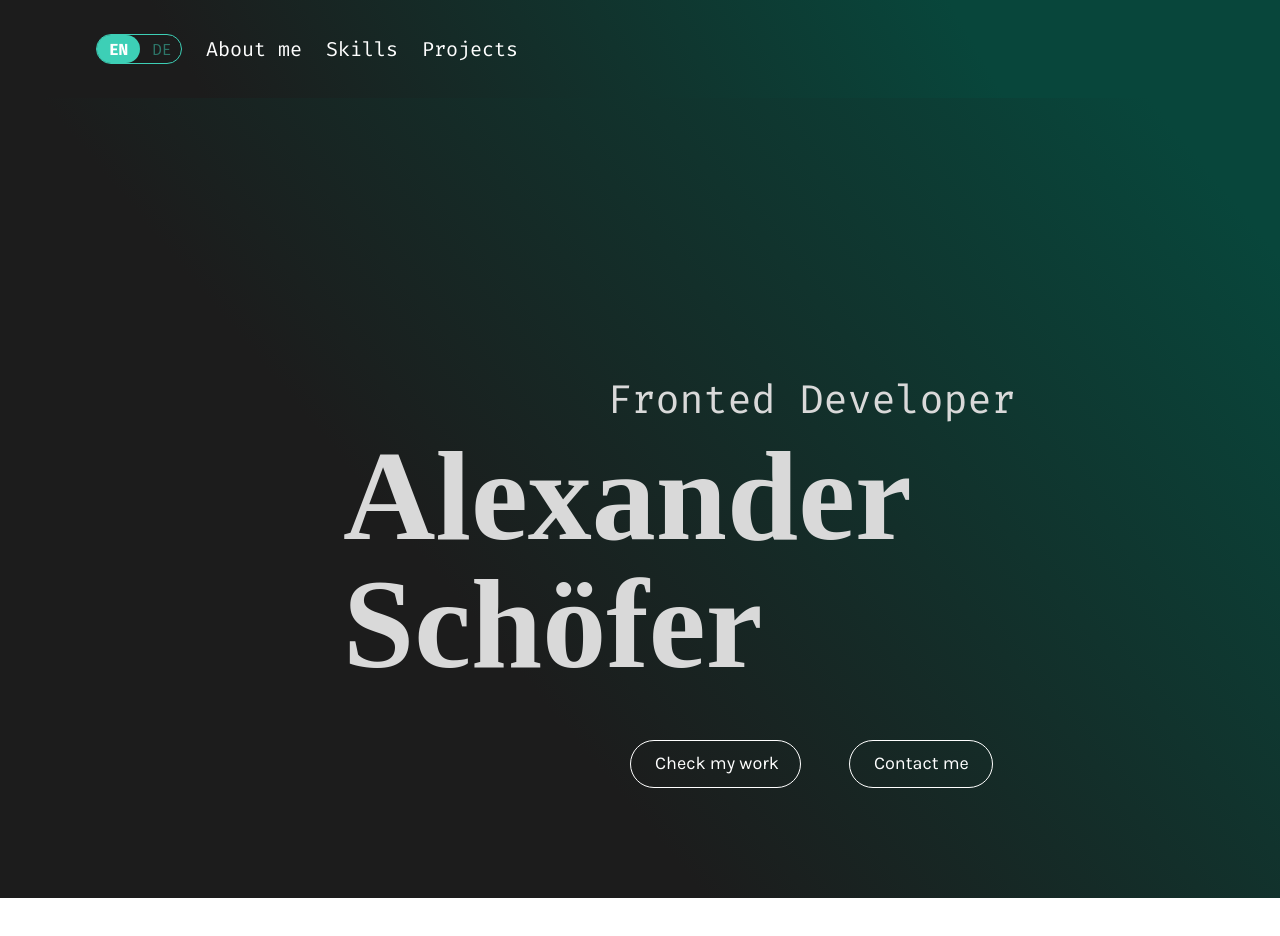
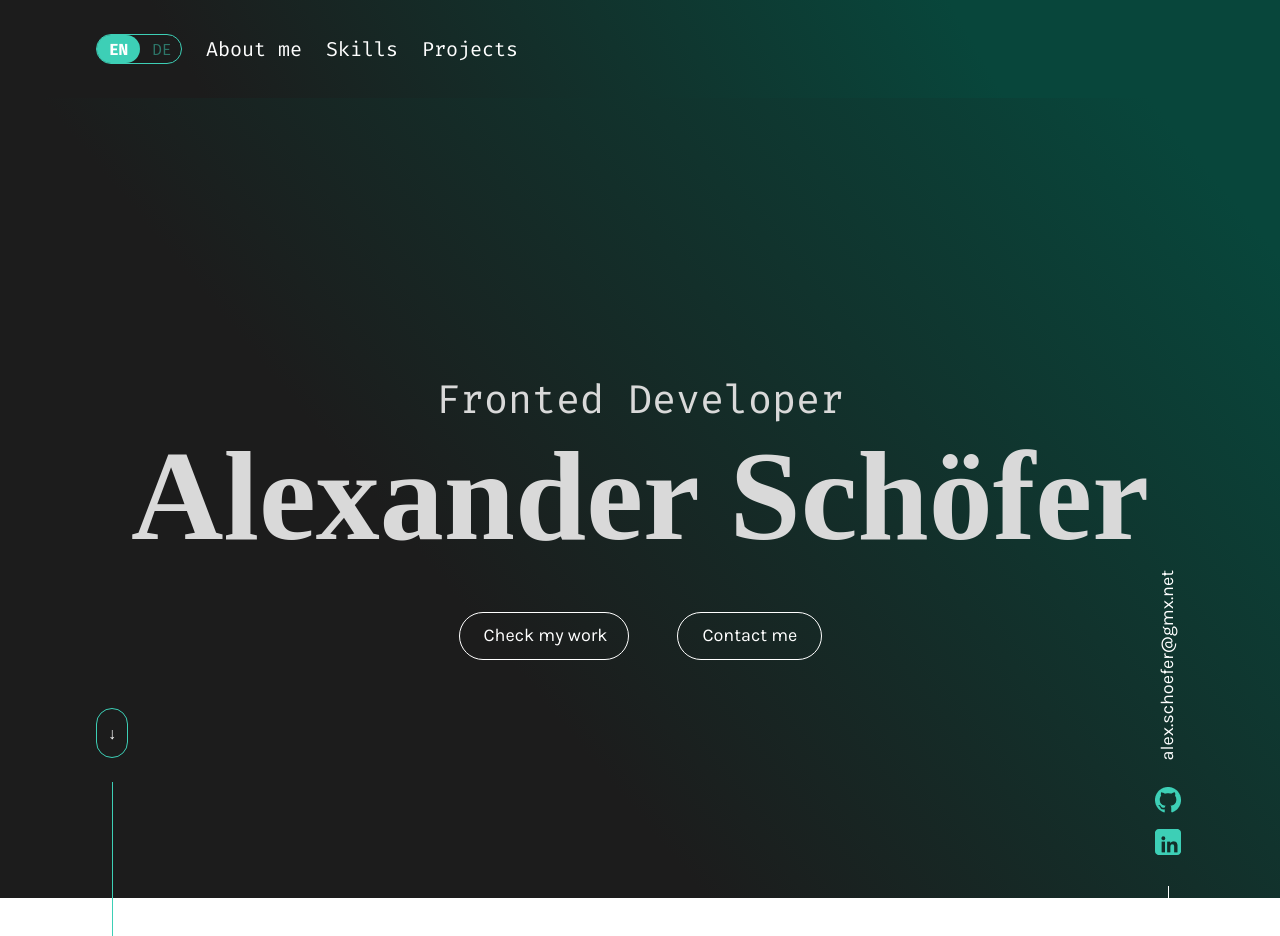
Before and after one commit to alexschoefer/portfolio, an Angular app: page / in a window 1280 px wide. Shown: the top 936 px of the page. Before the commit the page ends 898 px from the top, so only its background shows below. Built offline with nearby package versions, Linux system fonts and the light colour scheme; a web font is replaced by a local one.

Commit message:
feat: add the next elements of the landingPage; add the contact section in the landingPage

```diff
--- a/src/app/main-content/landingPage/landingPage.component.scss
+++ b/src/app/main-content/landingPage/landingPage.component.scss
@@ -7,7 +7,8 @@ section {
     flex-direction: column;
     justify-content: center;
     align-items: center;
-    .title-container{
+
+    .title-container {
         display: flex;
         justify-content: center;
         flex-direction: column;
@@ -15,7 +16,7 @@ section {
         position: absolute;
         top: 380px;
         gap: 12px;
-        left: 343px;
+
         h2 {
             font-family: var(--font-fira);
             font-size: 40px;
@@ -23,6 +24,7 @@ section {
             line-height: 100%;
             color: var(--color-standard);
         }
+
         h1 {
             font-family: var(--font-karla);
             font-weight: 700;
@@ -33,6 +35,7 @@ section {
             color: var(--color-standard);
         }
     }
+
     .btn-title-container {
         display: flex;
         justify-content: center;
@@ -41,10 +44,11 @@ section {
         max-width: 363px;
         height: 48px;
         margin-top: 40px;
+
         button {
-            padding: 0 24px 0 24px;
+            padding: 0 24px;
             overflow: hidden;
-            border: 1px solid #FFFFFF;
+            border: 1px solid #fff;
             background: transparent;
             border-radius: 100px;
             height: 48px;
@@ -52,18 +56,145 @@ section {
             font-weight: 400;
             font-size: 18px;
             line-height: 120%;
-            color: #FFFFFF;
+            color: #fff;
             white-space: nowrap;
             cursor: pointer;
             transition: border 100ms ease-out, color 100ms ease-out;
-            &:hover{
+
+            span {
+                display: inline-block;
+                position: relative;
+                animation: none;
+            }
+
+            &:hover {
                 border: 1px solid var(--color-main-green);
                 color: var(--color-main-green);
             }
+
+            &:hover span {
+                animation: slideLoop 3000ms linear infinite;
+            }
         }
+
         .btn-check-work {
             width: 172px;
         }
     }
 
+    @keyframes slideLoop {
+        0% {
+            transform: translateX(0);
+        }
+
+        49% {
+            transform: translateX(-100%);
+            opacity: 0;
+        }
+
+        50% {
+            transform: translateX(100%);
+            opacity: 0;
+        }
+
+        100% {
+            transform: translateX(0);
+            opacity: 1;
+        }
+    }
+
 }
+
+.side-content {
+    position: absolute;
+    width: 100vw;
+    height: 100vh;
+    pointer-events: none;
+    .left-content-container {
+        position: absolute;
+        left: 96px;
+        top: 588px;
+        display: flex;
+        flex-direction: column;
+        align-items: center;
+        gap: 24px;
+        pointer-events: auto;
+
+        .line-left {
+            width: 1px;
+            height: 240px;
+            background-color: var(--color-main-green);
+        }
+
+        .navigation-arrow {
+            height: 48px;
+            width: 30px;
+            border-radius: 32px;
+            border: 1px solid var(--color-main-green);
+            display: flex;
+            align-items: center;
+            justify-content: center;
+            color: var(--color-main-green);
+            font-family: var(--font-karla);
+
+            .arrow {
+                color: #fff;
+                animation: arrowBounce 1s ease-in-out infinite;
+            }
+        }
+    }
+
+    .right-content-container {
+        position: absolute;
+        right: 96px;
+        top: 450px;
+        display: flex;
+        flex-direction: column;
+        align-items: center;
+        gap: 24px;
+        pointer-events: auto;
+
+        .mail-contact {
+            writing-mode: vertical-rl;
+            transform: rotate(180deg);
+            font-family: var(--font-karla);
+            font-size: 18px;
+            font-weight: 400;
+            color: #fff;
+            line-height: 120%;
+
+            a {
+                text-decoration: none;
+                color: inherit;
+            }
+        }
+
+        .contact-icons {
+            display: flex;
+            flex-direction: column;
+            align-items: center;
+            gap: 6px;
+
+            img {
+                width: 32px;
+                height: 32px;
+            }
+        }
+
+        .line-right {
+            width: 1px;
+            height: 186px;
+            background-color: #ffffff;
+        }
+    }
+}
+
+/* Animation: sanftes Auf- und Abbewegen */
+@keyframes arrowBounce {
+  0%, 100% {
+    transform: translateY(0);
+  }
+  50% {
+    transform: translateY(6px);
+  }
+}
--- a/src/app/main-content/landingPage/landingPage.component.ts
+++ b/src/app/main-content/landingPage/landingPage.component.ts
@@ -16,9 +16,30 @@ import { NavbarComponent } from '../../shared/components/navbar/navbar.component
                     <button class="btn-check-work"><span>Check my work</span></button>
                     <button class="btn-contact"><span>Contact me</span></button>
                 </div>
+                <div class="side-content">
+                    <div class="left-content-container">
+                        <div class="navigation-arrow">
+                            <span class="arrow">&#8595;</span>
+                        </div>
+                        <div class="line-left"></div>
+                    </div>
+                    <div class="right-content-container">
+                        <div class="mail-contact">
+                            <a href="mailto:alex.schoefer@gmx.net">alex.schoefer&#64;gmx.net</a>
+                        </div>
+                        <div class="contact-icons">
+                            <a href="">
+                                <img class="github-icon" src="../../assets/icons/Github.png" alt="github">
+                            </a>
+                            <a href="">
+                                <img class="linkedin-icon" src="../../assets/icons/Linkedin.png" alt="linkedin">
+                            </a>
+                        </div>
+                        <div class="line-right"></div>
+                    </div>
+                </div>
             </div>
         </section>
-
         `
     ,
     styleUrls: ['./landingPage.component.scss']
--- a/src/app/shared/components/navbar/navbar.component.scss
+++ b/src/app/shared/components/navbar/navbar.component.scss
@@ -25,6 +25,7 @@ section {
     gap: 24px;
     width: 310px;
     height: 26px;
+
     a {
         text-decoration: none;
         font-family: var(--font-fira);
```
Also changed, not shown: src/app/main-content/main-content.component.html (line endings or trailing spaces), src/assets/icons/Github.png (added), src/assets/icons/Linkedin.png (added). Lines whose indentation alone changed are shown as unchanged.
